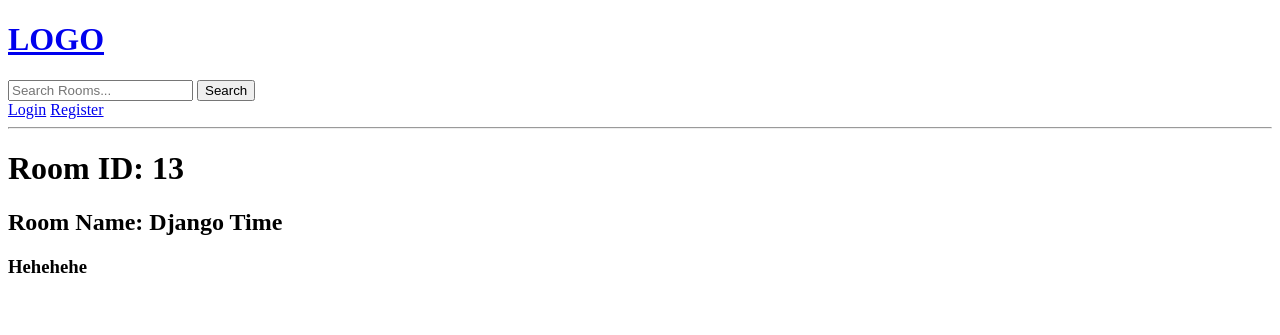
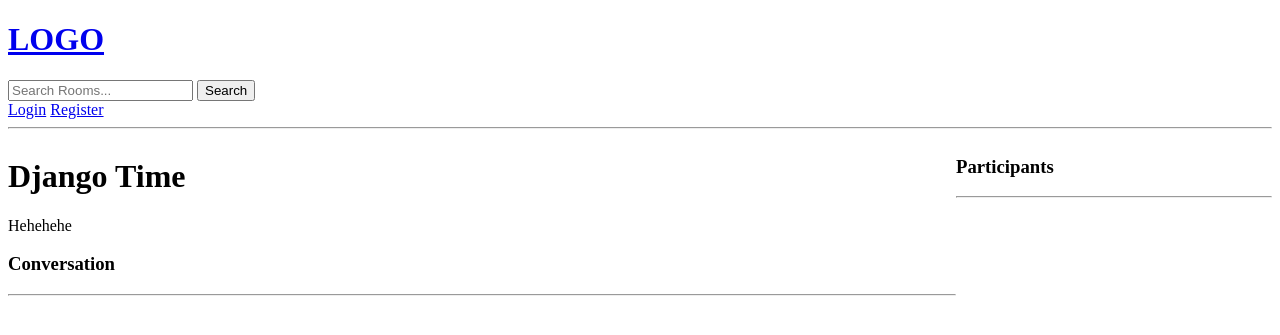
Before and after one commit to Elbadil/Django-course, a Django app: page /room/13/ in a window 1280 px wide. Shown: the top 335 px of the page. Run offline with Django 4.2, Linux system fonts and the light colour scheme; data comes from the database, SQL or seed files in the repository; both versions use the stored data as it was after the commit.

Commit message:
Room Coversation and participants

```diff
--- a/base/models.py
+++ b/base/models.py
@@ -16,7 +16,9 @@ class Room(models.Model):
     topic = models.ForeignKey(Topic, on_delete=models.SET_NULL, null=True)
     name = models.CharField(max_length=200)
     description = models.TextField(null=True, blank=True) # null for database and blank is when we save a form
-    # participants =
+    participants = models.ManyToManyField(User,
+                                          related_name='participants',
+                                          blank=True)
     updated = models.DateTimeField(auto_now=True) # every time we save this module the datetime is updated
     created = models.DateTimeField(auto_now_add=True) # only saves datetime when we create the model
 
--- a/base/templates/base/home.html
+++ b/base/templates/base/home.html
@@ -10,6 +10,9 @@
 
 <div class="home-container">
     <div>
+        {% if request.user.is_authenticated %}
+            <p>Hello {{ request.user }}</p>
+        {% endif %}
         <h3>Browse Topics</h3>
         <hr>
         <div>
--- a/base/templates/base/room.html
+++ b/base/templates/base/room.html
@@ -1,8 +1,55 @@
 {% extends 'main.html' %}
 {% block content %}
-<h1>Room ID: {{ room.id }}</h1>
-<h2>Room Name: {{ room.name }}</h2>
-{% if room.description %}
-    <h3>{{ room.description }}</h3>
-{% endif %}
+
+<style>
+    .room-container{
+        display: grid;
+        grid-template-columns: 3fr 1fr;
+    }
+</style>
+
+<div class="room-container">
+    <div>
+        <h1>{{ room.name }}</h1>
+        {% if room.description %}
+            <p>{{ room.description }}</p>
+        {% endif %}
+
+        <div class="comment-wrapper">
+            <h3>Conversation</h3>
+            <hr>
+
+            {% if room_messages %}
+                {% for message in room_messages %}
+                <div>
+                    <small>@{{ message.user }} {{ message.updated | timesince }} ago</small>
+                    <p>{{ message }}</p>
+                    <hr>
+                </div>
+                {% endfor %}
+            {% endif %}
+        </div>
+
+        {% if request.user.is_authenticated %}
+        <div class="comment-form">
+            <form method="POST" action="">
+                {% csrf_token %}
+                <input type="text" name="body" placeholder="Write your message here...">
+            </form>
+        </div>
+        {% endif %}
+    </div>
+
+    <div>
+        <h3>Participants</h3>
+        {% for user in participants %}
+        <div>
+            <p>@{{ user.username }}</p>
+        </div>
+        {% endfor %}
+        <hr>
+    </div>
+
+</div>
+
 {% endblock %}
--- a/base/views.py
+++ b/base/views.py
@@ -1,7 +1,7 @@
 from django.shortcuts import render, redirect
 from django.http import HttpResponse
 from django.db.models import Q
-from .models import Room, Topic
+from .models import Room, Topic, Message
 from django.contrib.auth.decorators import login_required
 from django.contrib.auth.models import User
 from django.contrib.auth import authenticate, login, logout
@@ -106,7 +106,26 @@ def home(request):
 def room(request, id):
     """"""
     room = Room.objects.get(id=int(id))
-    return render(request, 'base/room.html', {'room': room})
+    # '_set.all()' Gives us the set of all room_messages of this room
+    # Message model has a field room which is a Foreign key
+    # to the room model
+    if request.method == 'POST':
+        Message.objects.create(
+            user=request.user,
+            room=room,
+            body=request.POST.get('body')
+        )
+        room.participants.add(request.user) # this is the way to add an object to a ManyToMany field
+        return redirect('room', id=room.id)
+
+    room_messages = room.message_set.all().order_by('-created')
+    participants = room.participants.all()
+    context = {
+        'room': room,
+        'room_messages': room_messages,
+        'participants': participants
+    }
+    return render(request, 'base/room.html', context)
 
 
 @login_required(login_url='login')
--- a/templates/navbar.html
+++ b/templates/navbar.html
@@ -8,7 +8,6 @@
 </form>
 
 {% if request.user.is_authenticated %}
-    <p>Hello {{ request.user }}</p>
     <a href="{% url 'logout' %}"> Logout </a>
 {% else %}
     <a href="{% url 'login' %}">Login</a>
```
Also changed, not shown: base/migrations/0005_alter_room_options_room_participants.py (added), base/migrations/0006_alter_room_options_alter_room_participants.py (added), db.sqlite3.
